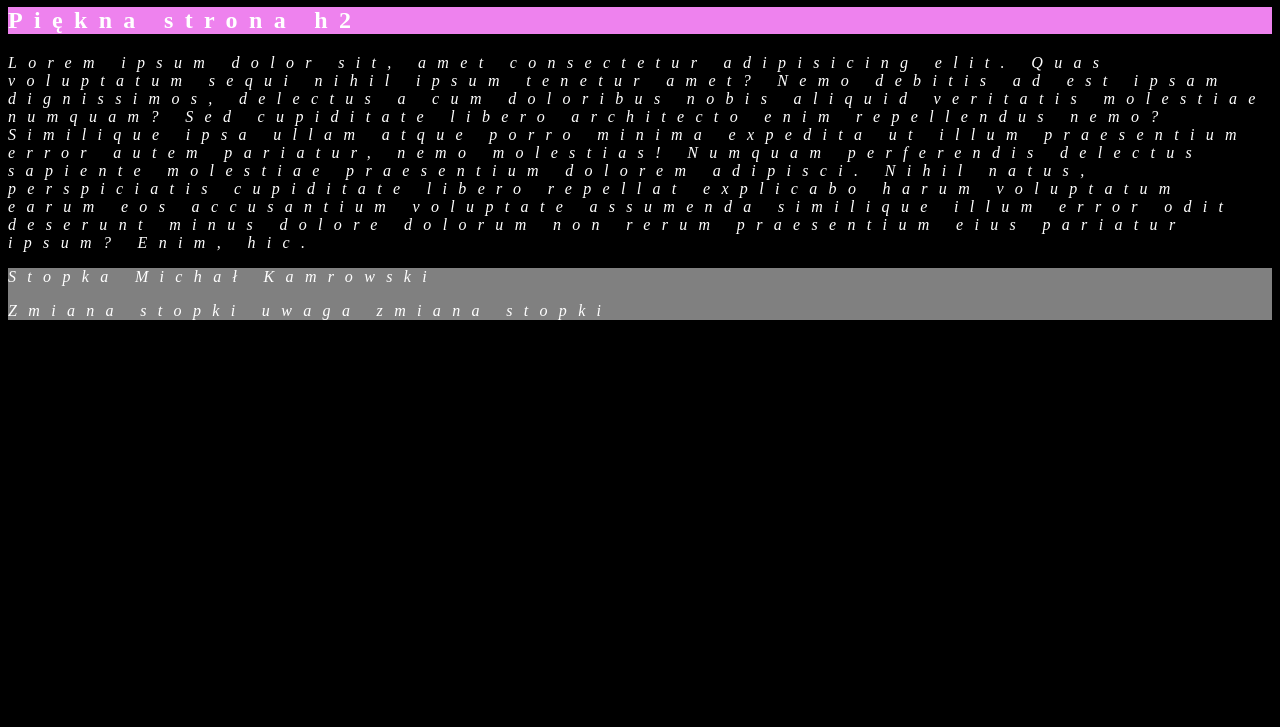
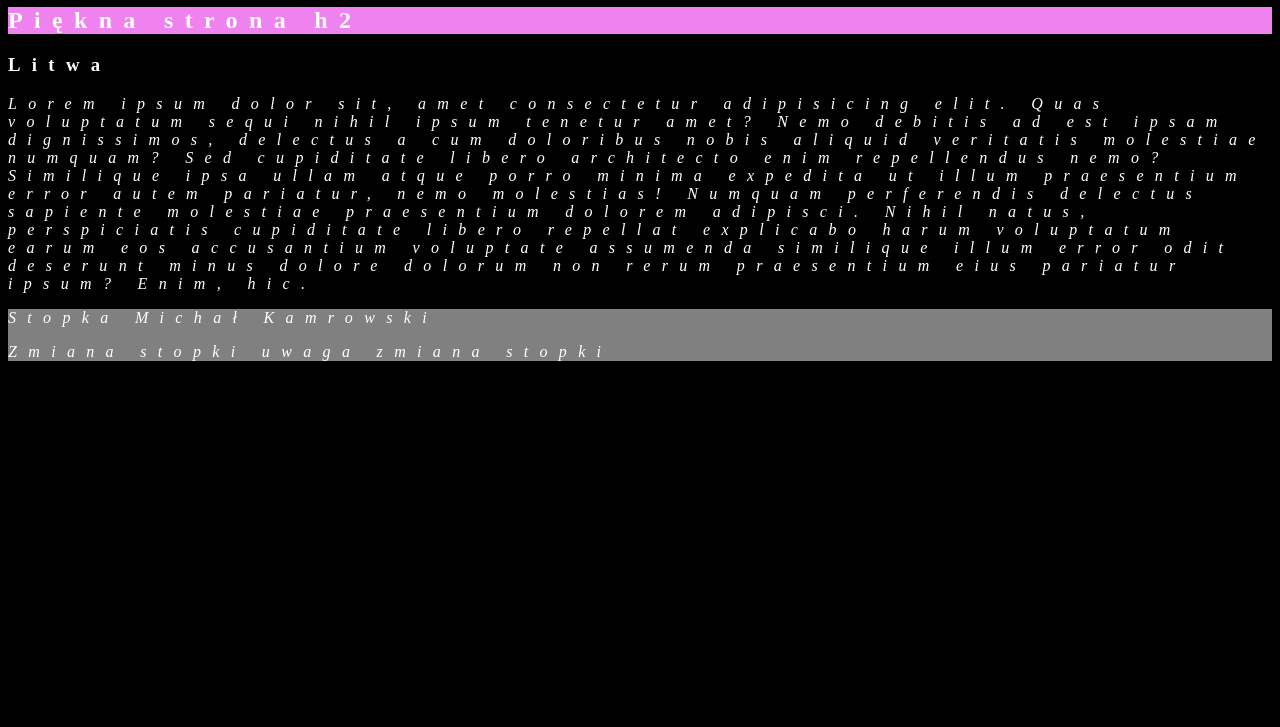
Before and after one commit to michalkamrowski/Projekt, a plain HTML site: page index.html in a window 1280 px wide. Shown: the part 73-800 px from the top of the page. Drawn offline with Linux system fonts and the light colour scheme.

Commit message:
dodaj litwe

```diff
--- a/index.html
+++ b/index.html
@@ -44,6 +44,7 @@
     <h2>
         Piękna strona h2
     </h2>
+    <h3>Litwa</h3>
 
 
     <p>Lorem ipsum dolor sit, amet consectetur adipisicing elit. Quas voluptatum sequi nihil ipsum tenetur amet? Nemo debitis ad est ipsam dignissimos, delectus a cum doloribus nobis aliquid veritatis molestiae numquam?
```
